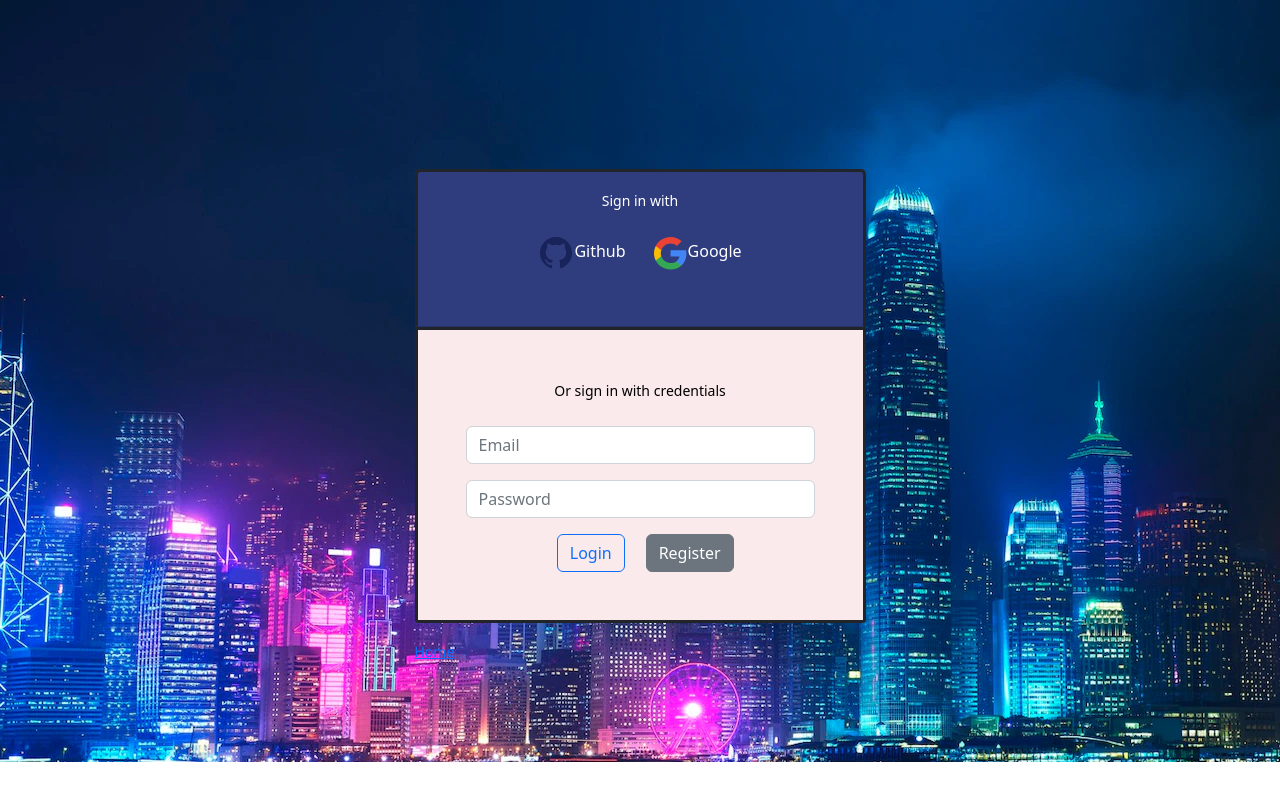
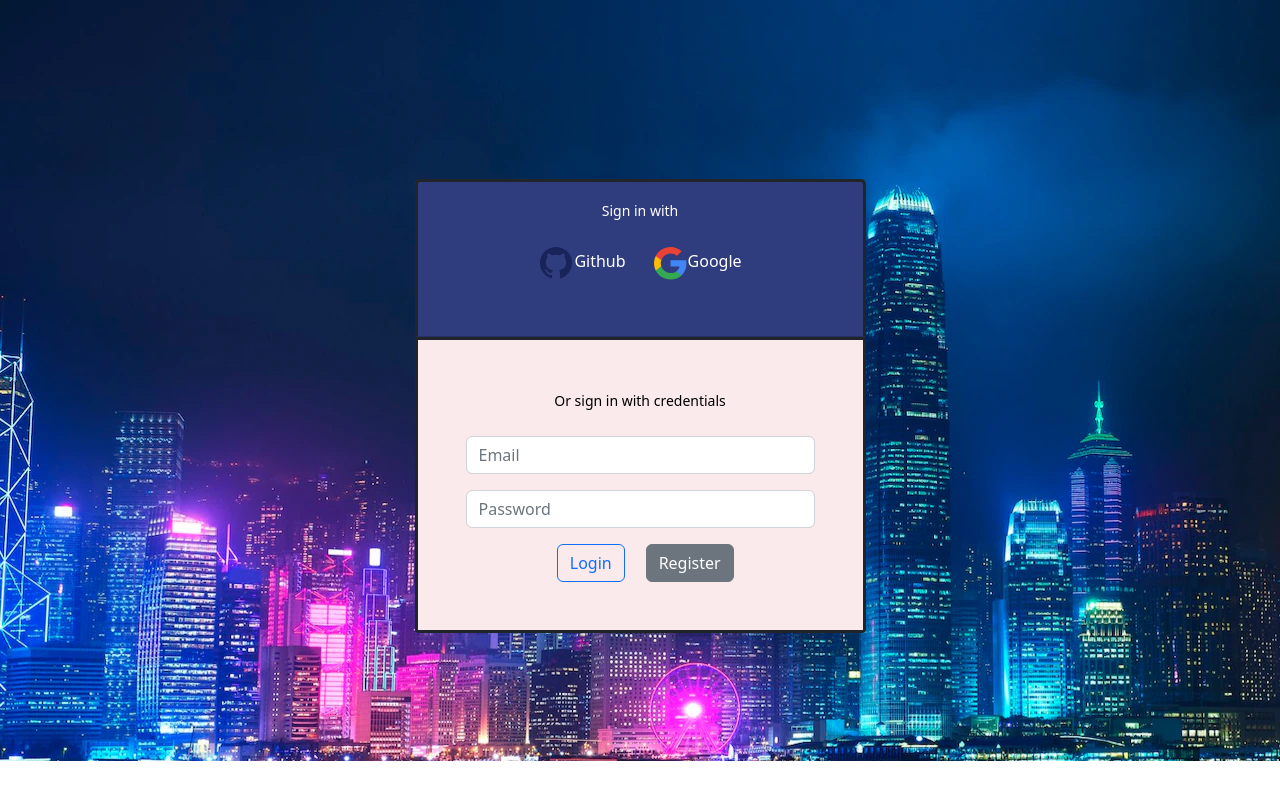
Before and after one commit to alaat91/Dentistemo-frontend, a Vue app: page /login in a window 1280 px wide. Built offline with nearby package versions, Linux system fonts and the light colour scheme; no server answers.

Commit message:
Delete Home link under login

```diff
--- a/src/views/Login.vue
+++ b/src/views/Login.vue
@@ -63,11 +63,6 @@
             </b-card-body>
           </b-card>
           <b-row class="mt-3">
-            <b-col cols="12" class="text-right">
-              <router-link :to="{ name: 'home' }" class="text-right"
-                ><small>Home</small></router-link
-              >
-            </b-col>
           </b-row>
         </b-col>
       </b-row>
@@ -118,7 +113,7 @@ export default {
 }
 .main-div {
   background-image: url(../assets/neon-city.png);
-  padding: 4%;
+  padding: 5%;
 }
 .mt--8 {
   padding-top: 10%;
```
